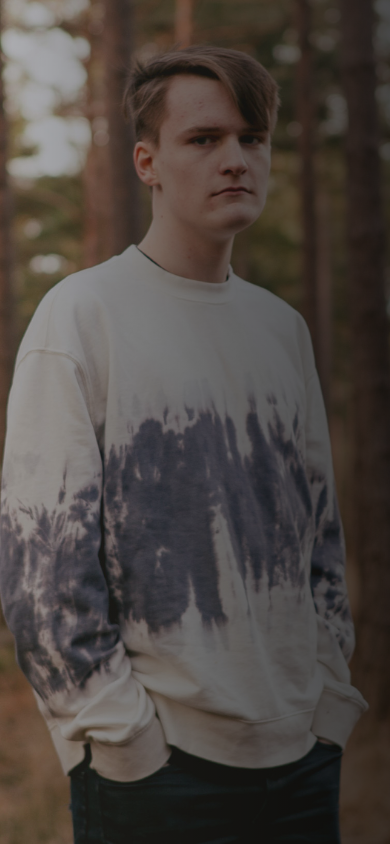
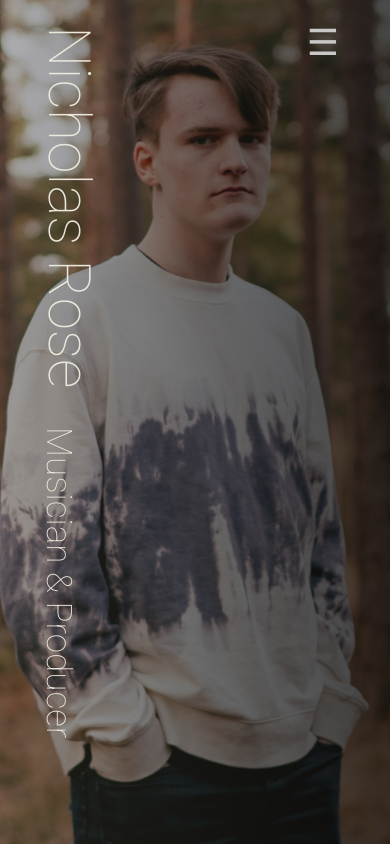
Before and after one commit to danrose9/yarnak, a plain HTML site: page index.html in a window 390 px wide. Drawn offline with Linux system fonts and the light colour scheme.

Commit message:
fully responsive

```diff
--- a/css/style.css
+++ b/css/style.css
@@ -120,7 +120,11 @@ footer {
 
 @media only screen and (max-width: 400px) {
 
-    #container {
-        display: none;
+
+    .page-title {
+        writing-mode: vertical-lr;
+        text-orientation: mixed;
+        display: flex;
     }
+
 }
```
